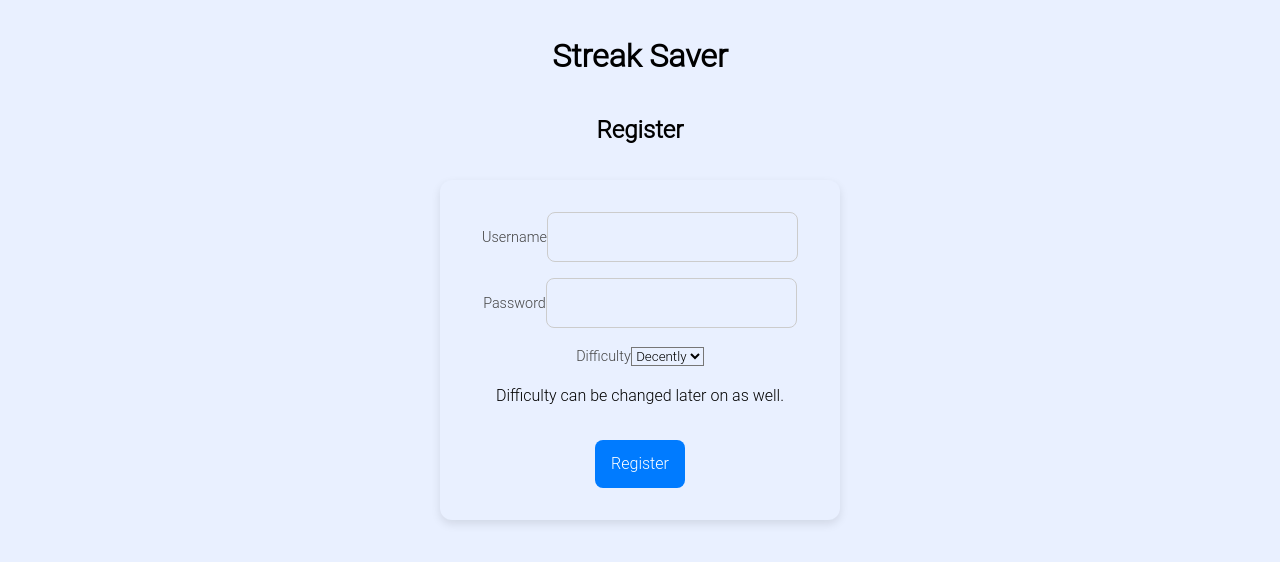
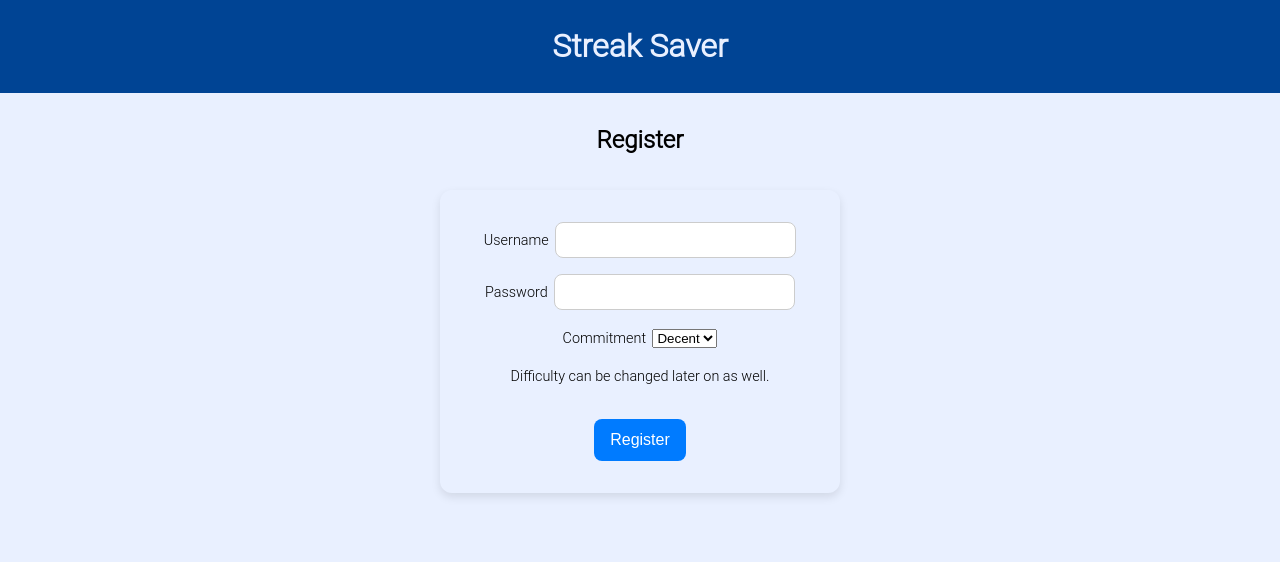
Before and after one commit to moreniekmeijer/streak-saver-app, a React (Vite) app in the folder frontend/: page /register in a window 1280 px wide. Shown: the top 562 px of the page. Built offline with nearby package versions, Linux system fonts and the light colour scheme.

Commit message:
Updated style frontend

```diff
--- a/frontend/src/App.jsx
+++ b/frontend/src/App.jsx
@@ -5,14 +5,17 @@ import StreakPage from "./pages/StreakPage";
 import ProtectedRoute from "./routes/ProtectedRoute";
 import { useContext } from "react";
 import { AuthContext } from "./context/AuthContext";
-import Header from "./components/Header";
+import Footer from "./components/Footer";
 
 function App() {
   const { logout } = useContext(AuthContext);
 
   return (
     <>
-      <Header />
+      <header>
+        <h1>Streak Saver</h1>
+      </header>
+      <main>
         <Routes>
           <Route path="/login" element={<LoginPage />} />
           <Route path="/register" element={<RegisterPage />} />
@@ -26,6 +29,8 @@ function App() {
             }
           />
         </Routes>
+      </main>
+      <Footer />
     </>
   );
 }
--- a/frontend/src/components/Header.jsx
+++ b/frontend/src/components/Footer.jsx
@@ -12,14 +12,7 @@ const Header = () => {
   };
 
   return (
-    <header className="app-header">
-      <h1>Streak Saver</h1>
-      {token && (
-        <button onClick={handleLogout} className="logout-button">
-          Logout
-        </button>
-      )}
-    </header>
+    <footer>{token && <button onClick={handleLogout}>Logout</button>}</footer>
   );
 };
 
--- a/frontend/src/global.css
+++ b/frontend/src/global.css
@@ -4,23 +4,20 @@
   box-sizing: border-box;
   margin: 0 auto;
   padding: 0;
+}
+
+body {
+  background: #e9f0ff;
   font-family: "Roboto Light", sans-serif;
-  background: #e9f0ff;
   line-height: 1.5;
   text-align: center;
 }
 
 header {
-  display: flex;
-  justify-content: space-between;
-  align-items: center;
-  padding: 2rem 4rem; /* vertical padding, horizontal padding */
-  z-index: 100;
-}
-
-.logout-button {
-  background: transparent;
-  color: #007bff;
+  padding: 1.4rem;
+  margin-bottom: 1.8rem;
+  background-color: #004494;
+  color: #e9f0ff;
 }
 
 section {
@@ -33,13 +30,13 @@ section {
   gap: 1rem;
 }
 
-.amounts {
+.streakData {
   padding: 0 2rem;
   border: black solid 2px;
   border-radius: 10px;
 }
 
-.task-done button {
+.taskDone button {
   background: #00800b;
   width: 8rem;
   height: 8rem;
@@ -51,7 +48,7 @@ section {
   text-transform: uppercase;
 }
 
-.task-done button:active {
+.taskDone button:active {
   background: #1cbc25;
 }
 
@@ -84,13 +81,12 @@ form {
 }
 
 label {
-  text-align: left;
   font-size: 0.9rem;
-  color: #444;
+  padding-right: 0.4rem;
 }
 
 input {
-  padding: 0.75rem 1rem;
+  padding: 0.5rem 1rem;
   border: 1px solid #ccc;
   border-radius: 8px;
   font-size: 1rem;
@@ -123,8 +119,26 @@ button:active {
   background: #004494;
 }
 
-form .error {
+.error {
+  padding-left: 1rem;
   color: #d9534f;
-  font-size: 0.85rem;
-  text-align: left;
 }
+
+.note {
+  font-size: 0.9rem;
+}
+
+footer button {
+  background: transparent;
+  color: #007bff;
+}
+
+footer button:hover {
+  background: transparent;
+  color: #0056b3;
+}
+
+footer button:active {
+  background: transparent;
+  color: #004494;
+}
--- a/frontend/src/pages/LoginPage.jsx
+++ b/frontend/src/pages/LoginPage.jsx
@@ -37,7 +37,7 @@ function LoginPage() {
   };
 
   return (
-    <div>
+    <>
       <h2>Log in</h2>
       <form onSubmit={handleSubmit(onSubmit)}>
         <div>
@@ -66,7 +66,7 @@ function LoginPage() {
           New? Register <NavLink to="/register">here</NavLink>
         </p>
       </form>
-    </div>
+    </>
   );
 }
 
--- a/frontend/src/pages/RegisterPage.jsx
+++ b/frontend/src/pages/RegisterPage.jsx
@@ -27,7 +27,7 @@ function RegisterPage() {
   };
 
   return (
-    <div>
+    <>
       <h2>Register</h2>
       <form onSubmit={handleSubmit(onSubmit)}>
         <div>
@@ -36,7 +36,9 @@ function RegisterPage() {
             {...register("username", { required: "Username is required" })}
             type="text"
           />
-          {errors.username && <p>{errors.username.message}</p>}
+          {errors.username && (
+            <p className="error">{errors.username.message}</p>
+          )}
         </div>
 
         <div>
@@ -45,29 +47,33 @@ function RegisterPage() {
             {...register("password", { required: "Password is required" })}
             type="password"
           />
-          {errors.password && <p>{errors.password.message}</p>}
+          {errors.password && (
+            <p className="error">{errors.password.message}</p>
+          )}
         </div>
 
         <div>
-          <label>Difficulty</label>
+          <label>Commitment</label>
           <select
             {...register("difficulty", { required: "Difficulty is required" })}
             defaultValue="medium"
           >
-            <option value="easy">Not so...</option>
-            <option value="medium">Decently</option>
-            <option value="hard">Very!</option>
+            <option value="easy">Low</option>
+            <option value="medium">Decent</option>
+            <option value="hard">High</option>
           </select>
-          {errors.difficulty && <p>{errors.difficulty.message}</p>}
+          {errors.difficulty && (
+            <p className="error">{errors.difficulty.message}</p>
+          )}
         </div>
 
-        <p>Difficulty can be changed later on as well.</p>
+        <p className="note">Difficulty can be changed later on as well.</p>
 
-        {registerError && <p style={{ color: "red" }}>{registerError}</p>}
+        {registerError && <p className="error">{registerError}</p>}
 
         <button type="submit">Register</button>
       </form>
-    </div>
+    </>
   );
 }
 
--- a/frontend/src/pages/StreakPage.jsx
+++ b/frontend/src/pages/StreakPage.jsx
@@ -69,8 +69,8 @@ function StreakPage() {
   if (!streakData) return <p>Loading...</p>;
 
   return (
-    <main>
-      <section className="task-done">
+    <>
+      <section className="taskDone">
         <p>
           Doing a task every day? Pin this page and click the green button daily
           to keep track of your progress! (If you forget to do the task, it will
@@ -79,7 +79,7 @@ function StreakPage() {
         <button type="button" onClick={addStreak}>
           Done!
         </button>
-        <div className="amounts">
+        <div className="streakData">
           <p>Streak amount: {streakData.current_streak}</p>
           <p>Freeze amount: {streakData.freezes}</p>
           <p>Difficulty: {streakData.difficulty}</p>
@@ -106,7 +106,7 @@ function StreakPage() {
           <option value="hard">Very!</option>
         </select>
       </section>
-    </main>
+    </>
   );
 }
 
```
Lines whose indentation alone changed are shown as unchanged.
